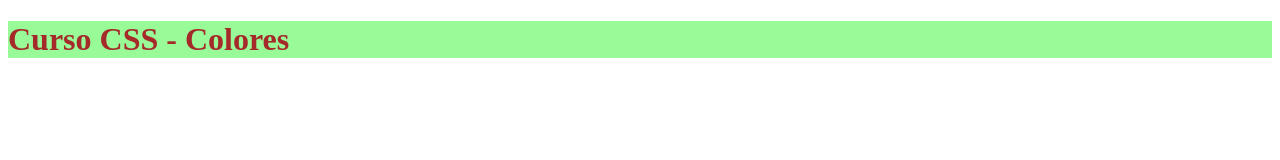
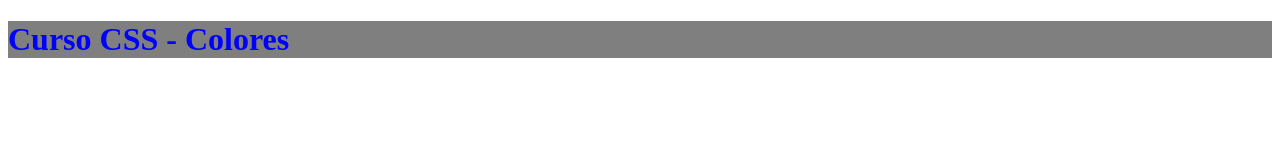
Before and after one commit to gustavoromerocl/curso-a-fondo-de-css, a plain HTML site: page colores.html in a window 1280 px wide. Drawn offline with Linux system fonts and the light colour scheme.

Commit message:
Colores - RGB y RGBA

```diff
--- a/css/colores.css
+++ b/css/colores.css
@@ -3,6 +3,6 @@
 /*https://www.w3schools.com/colors/colors_names.asp*/
 
 h1{
-    background-color: palegreen;
-    color: #A52A2A;
+    background-color: rgba(0, 0, 0, 0.5);
+    color: rgb(0,0,255);
 }
```
